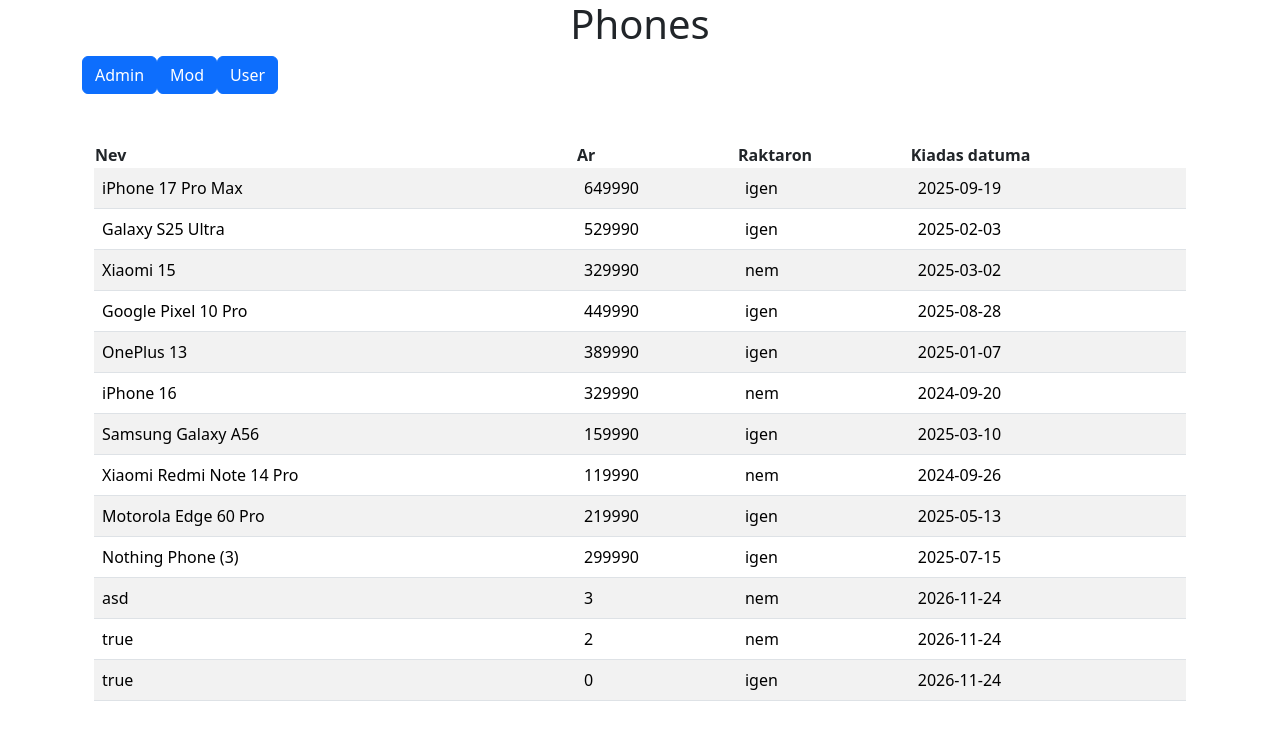
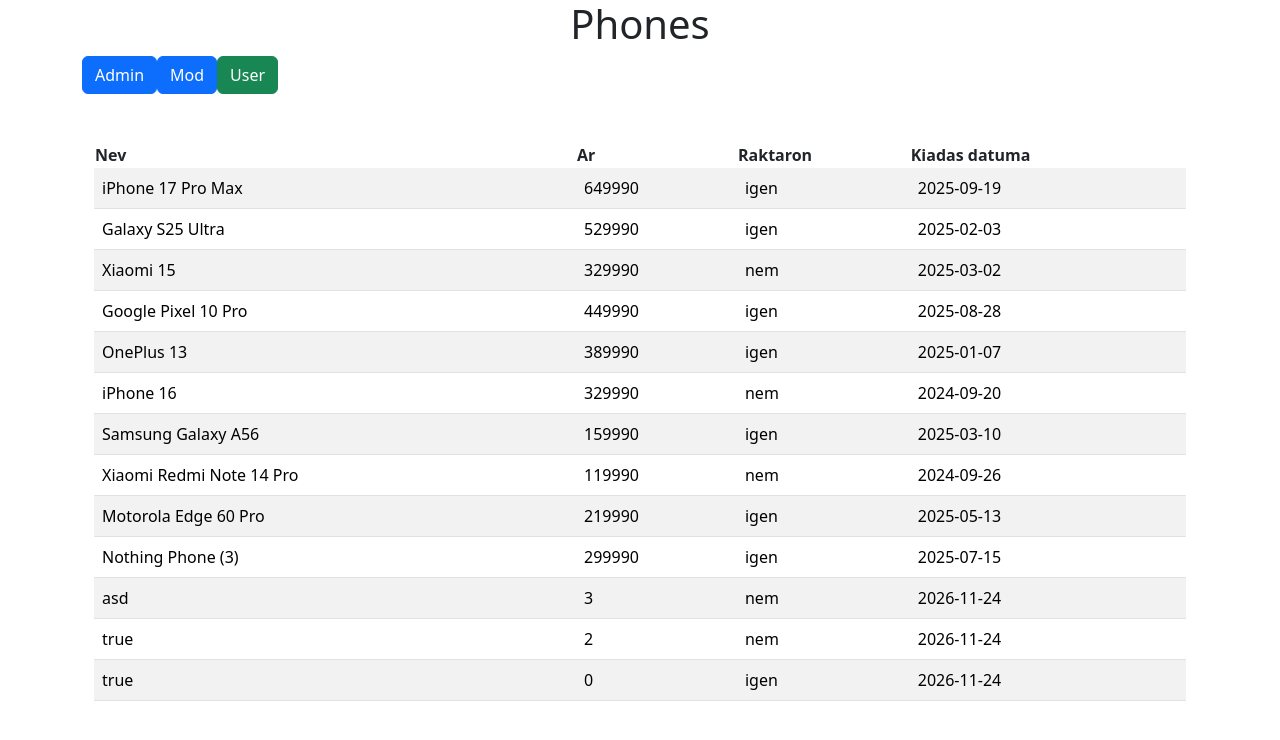
Before and after one commit to tdBate/telefonokOldalakReact, a React (Vite) app: page / in a window 1280 px wide. Shown: the top 740 px of the page. Built offline with nearby package versions, Linux system fonts and the light colour scheme; data requests are answered from the project's data file.

Commit message:
szépítés

```diff
--- a/src/App.tsx
+++ b/src/App.tsx
@@ -13,9 +13,9 @@ function App() {
       <div className="container">
         <div className="row">
           <div className="col-sm-12 mb-5">
-            <button onClick={() => setView("admin")} className="btn btn-primary">Admin</button>
-            <button onClick={() => setView("mod")} className="btn btn-primary">Mod</button>
-            <button onClick={() => setView("user")} className="btn btn-primary">User</button>
+            <button onClick={() => setView("admin")} className={view == "admin" ? "btn btn-success" : "btn btn-primary"}>Admin</button>
+            <button onClick={() => setView("mod")} className={view == "mod" ? "btn btn-success" : "btn btn-primary"}>Mod</button>
+            <button onClick={() => setView("user")} className={view == "user" ? "btn btn-success" : "btn btn-primary"}>User</button>
           </div>
 
           <div className="col-sm-12">
```
